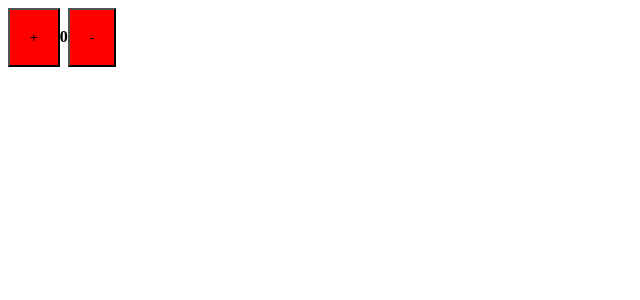
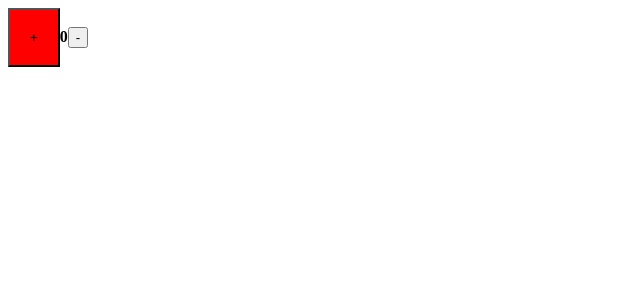
Before and after one commit to Yanarkaev/react-demo-project, a React app: page / in a window 1280 px wide. Shown: the top 300 px of the page, without its empty margins (0-640 px from the left). Built offline with nearby package versions, Linux system fonts and the light colour scheme.

Commit message:
начал настройку поддержки css-модулей

```diff
--- a/package.json
+++ b/package.json
@@ -19,6 +19,7 @@
     "@types/webpack-dev-server": "^4.7.2",
     "css-loader": "^6.6.0",
     "html-webpack-plugin": "^5.5.0",
+    "mini-css-extract-plugin": "^2.5.3",
     "sass": "^1.49.9",
     "sass-loader": "^12.6.0",
     "style-loader": "^3.3.1",
--- a/src/components/Counter.scss
+++ b/src/components/Counter.module.scss
@@ -1,4 +1,4 @@
-button{
+.inc{
     background-color: red;
     padding: 20px;
 }
--- a/src/components/Counter.tsx
+++ b/src/components/Counter.tsx
@@ -1,11 +1,11 @@
 import { useState } from "react";
-import "./Counter.scss"
+import style from "./Counter.module.scss"
 
 export const Counter = () => {
     const [count, setCount] = useState(0)
     return (
         <div>
-            <button onClick={() => setCount(prev => prev+=1)}>+</button>
+            <button className={style.inc} onClick={() => setCount(prev => prev+=1)}>+</button>
             <b>{count}</b>
             <button onClick={() => setCount(prev => prev-=1)}>-</button>
 
```
Also changed, not shown: src/global.d.ts (added, +8 -0 lines), 4 other files (tests, documents, lock files or other folders).
